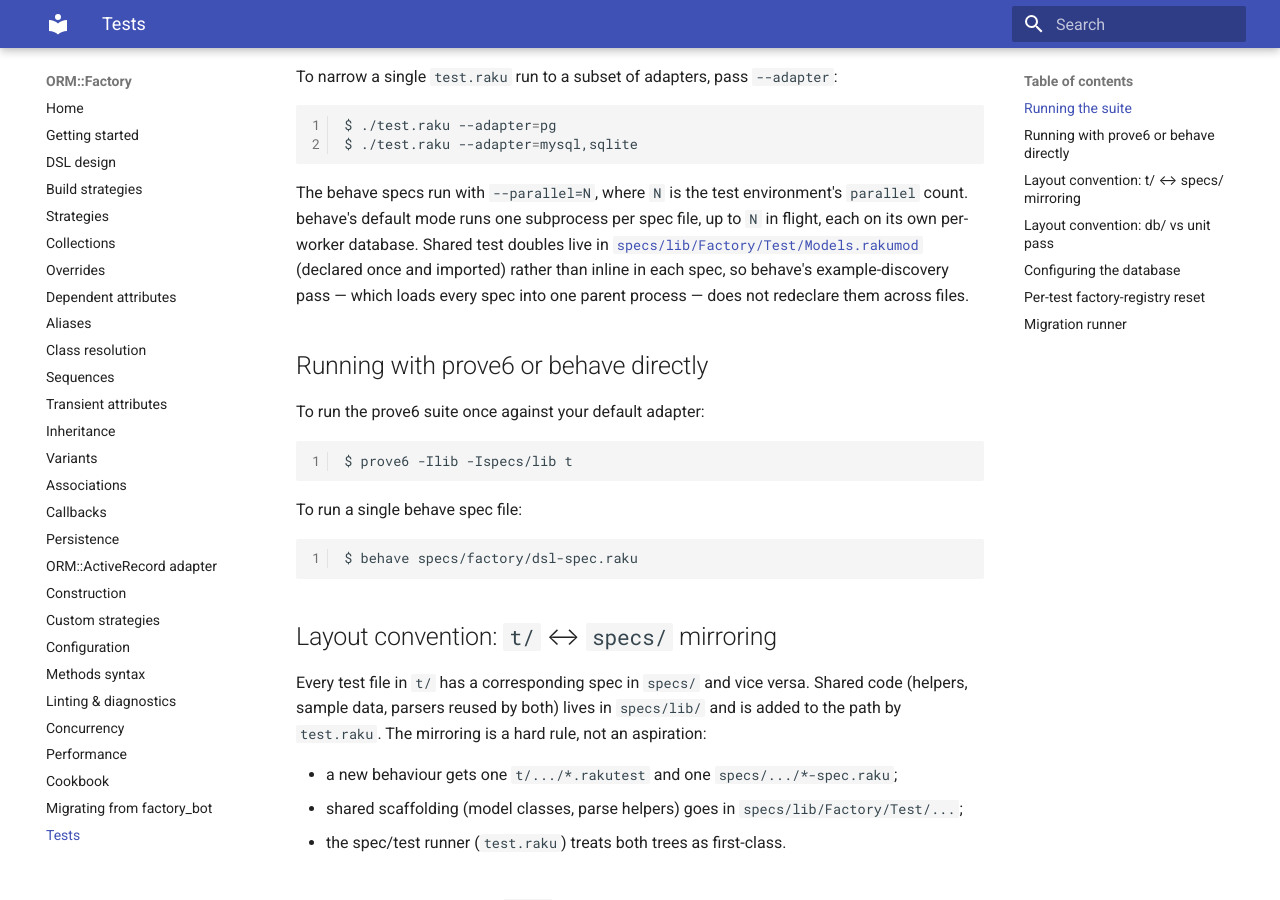
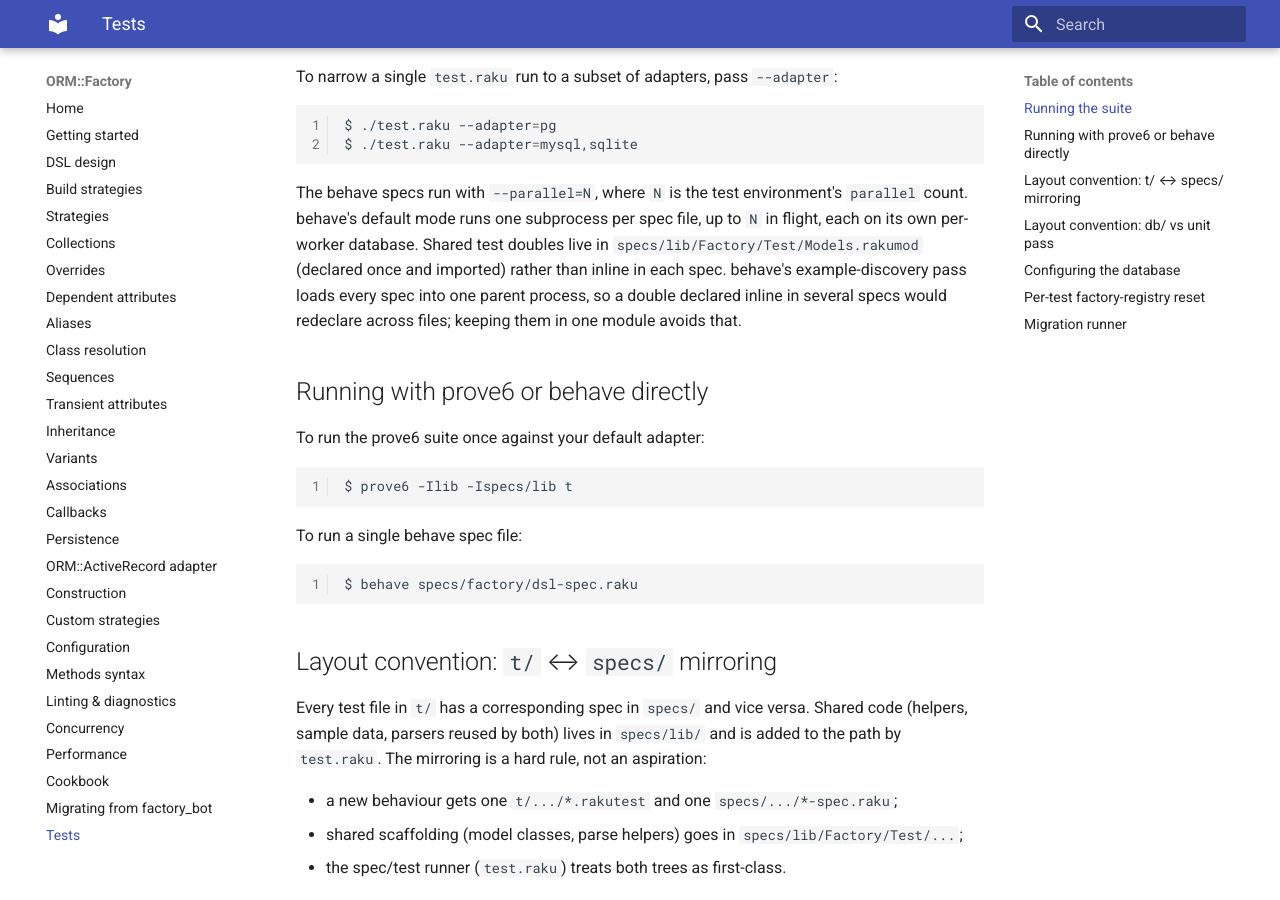
Before and after one commit to gdonald/ORM-Factory, an MkDocs documentation site: the page built from docs-src/docs/tests.md, in a window 1280 px wide and 900 px high, scrolled down 658 px. Built offline with MkDocs 1.6.1 and Material for MkDocs 9.7.7, drawn with Linux system fonts in a browser that asks for light colours.

Commit message:
Fix doc warnings

```diff
--- a/docs-src/docs/tests.md
+++ b/docs-src/docs/tests.md
@@ -39,10 +39,10 @@
 The behave specs run with `--parallel=N`, where `N` is the test environment's
 `parallel` count. behave's default mode runs one subprocess per spec file, up
 to `N` in flight, each on its own per-worker database. Shared test doubles live
-in [`specs/lib/Factory/Test/Models.rakumod`](../../specs/lib/Factory/Test/Models.rakumod)
-(declared once and imported) rather than inline in each spec, so behave's
-example-discovery pass — which loads every spec into one parent process — does
-not redeclare them across files.
+in `specs/lib/Factory/Test/Models.rakumod` (declared once and imported) rather
+than inline in each spec. behave's example-discovery pass loads every spec into
+one parent process, so a double declared inline in several specs would redeclare
+across files; keeping them in one module avoids that.
 
 ## Running with prove6 or behave directly
 
```
